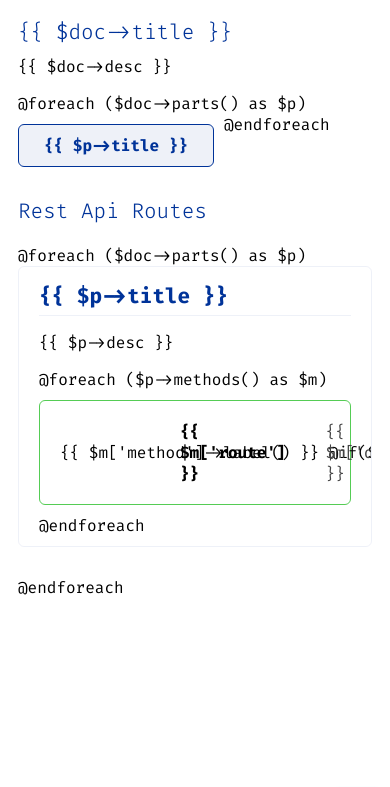
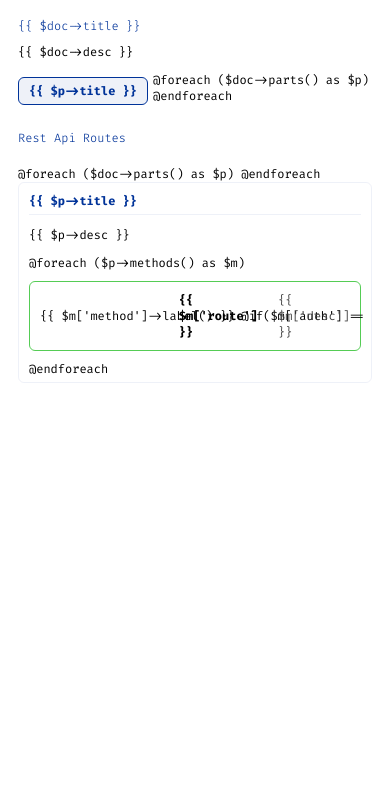
Before and after one commit to breakermind/restdoc, a PHP site: page /resources/views/main.blade.php in a window 390 px wide. Shown: the top 787 px of the page. Run offline with PHP 8.4, Linux system fonts and the light colour scheme; some libraries are stand-ins or nearby versions.

Commit message:
RestDoc
Laravel Rest Api documentation generator for PHP projects.

```diff
--- a/resources/views/main.blade.php
+++ b/resources/views/main.blade.php
@@ -10,7 +10,7 @@
 	<link rel="stylesheet" href="https://cdnjs.cloudflare.com/ajax/libs/animate.css/4.1.1/animate.min.css"/>
 
 	<style type="text/css">
-		* {box-sizing: border-box; font-family: 'Fira Code';}
+		* {box-sizing: border-box; font-family: 'Fira Code'; font-size: 16px; transition: all .6s;}
 		body {padding: 0px;}
 		pre {margin: 0px; background: #00339905; border-radius: 6px; padding: 5px;}
 		.scroll-top {padding: 15px; position: fixed; right: 10px; bottom: 10px; color: #fff; background: #0099ff; border-radius: 6px; transition: all .6s; box-shadow: 0px 1px 3px #0099ff66;}
@@ -25,7 +25,6 @@
 		.part-box {float: left; width: 100%; padding: 10px 20px; border: 1px solid #00339911; overflow: hidden; border-radius: 6px; margin-bottom: 30px;}
 		.part-title {color: #003399; font-size: 21px; font-weight: 700; padding: 5px 0px; border-bottom: 1px solid #00339911;}
 		.part {display: flex; align-items: center; justify-content: start; margin: 10px 0px; border: 1px solid #55cc55; border-radius: 6px; cursor: pointer;}
-		.part .method-get {color: #fff; background: #0099ff;}
 		.part-get {color: #fff; background: #0099ff11; color: #0099ff; border: 1px solid #0099ff}
 		.part-post {color: #fff; background: #55cc5511; color: #55cc55; border: 1px solid #55cc55}
 		.part-put {color: #fff; background: #ff990011; color: #ff9900; border: 1px solid #ff9900}
@@ -62,11 +61,22 @@
 		.border-delete {border-bottom: 1px solid #ff2200;}
 
 		.tab {float: left; width: 100%; padding-left: 35px !important; box-sizing: border-box;}
-
 		i {padding: 0px;}
 
+		@media all and (max-width: 640px) {
+			* { font-size: 14px !important;}
+			.menu__link {padding: 8px 12px; margin: 5px 5px 5px 0px;}
+			.part-box {padding: 5px 10px;}
+			.row__details {padding: 0px 10px}
+			.part .method {padding: 5px; margin: 5px; min-width: 60px;}
+			.part .route {padding: 5px; margin: 5px;}
+			.part .description {padding: 5px; margin: 5px;}
+
+		}
+
 		@media all and (max-width: 480px) {
-			/* * { font-size: 14px !important; } */
+			* { font-size: 12px !important; }
+			.menu__link {padding: 5px 10px; margin: 5px 5px 5px 0px;}
 		}
 	</style>
 
```
